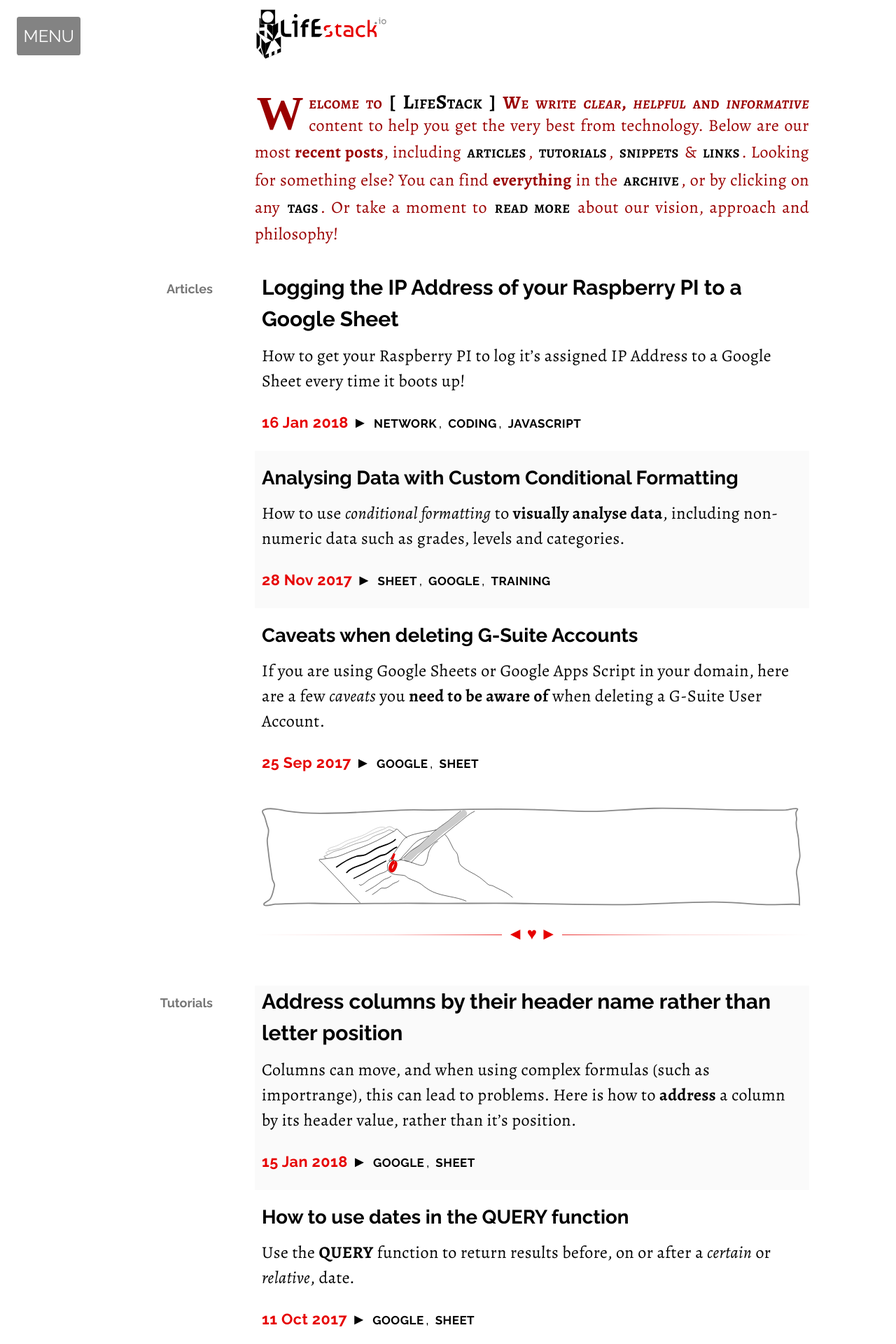
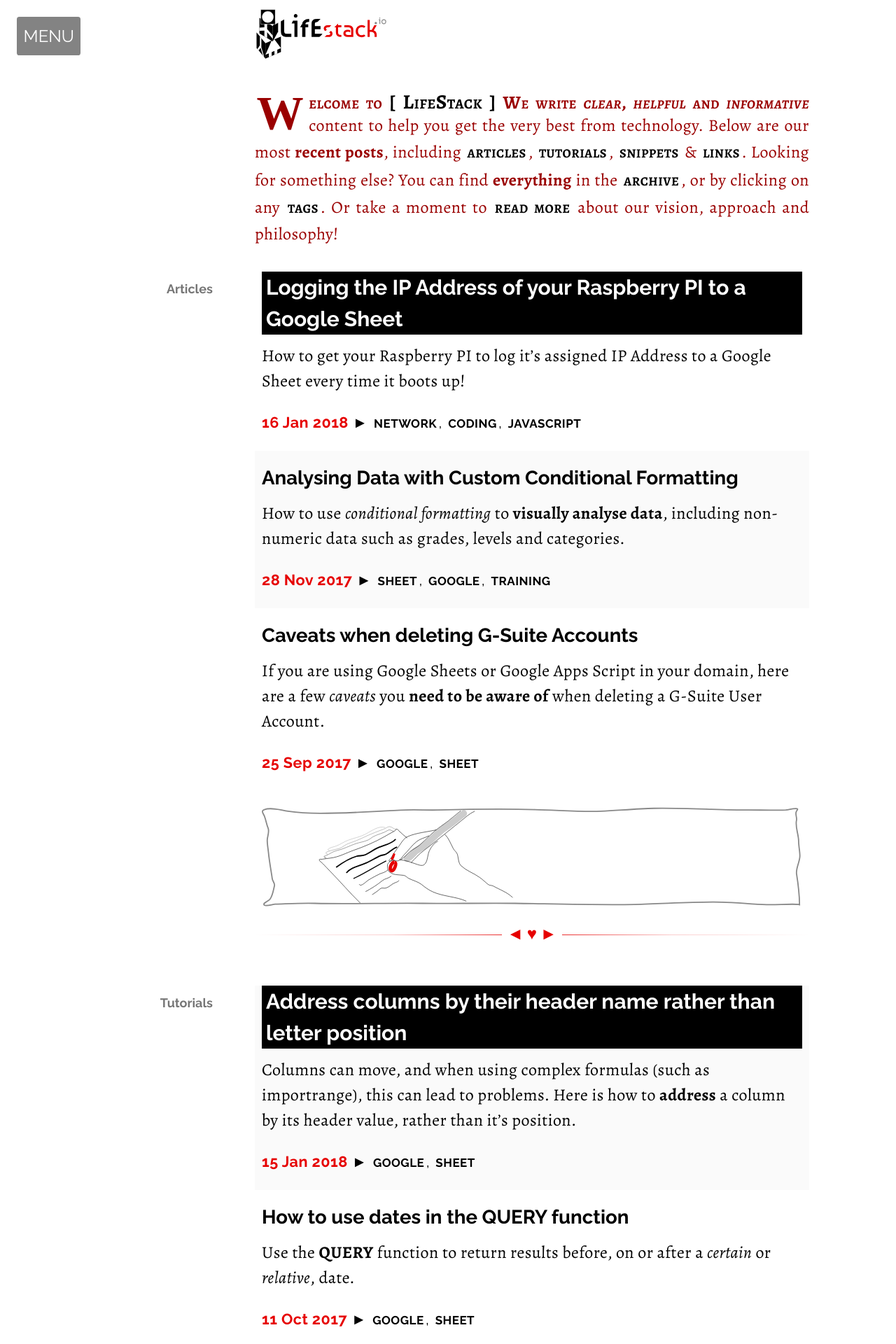
Before and after one commit to LifeStack-IO/lifestack-io.github.io, a Jekyll site: the page built from _indexes/home.md, in a window 1280 px wide. Shown: the top 1920 px of the page at 70% size. Built offline with Jekyll 4.4.1, drawn with Linux system fonts in a browser that asks for light colours; some web fonts are replaced.

Commit message:
Splash Article Links

```diff
--- a/_indexes/home.md
+++ b/_indexes/home.md
@@ -20,6 +20,7 @@ Welcome to __LifeStack__{:.brand} We write _clear_, _helpful_ and _informative_
 
 {% if forloop.first %}
 ## [ {{ post.title }} ]({{ post.url }})
+{:.splash}
 {% else %}
 ### [ {{ post.title }} ]({{ post.url }})
 {% endif %}
--- a/_sass/_fonts.scss
+++ b/_sass/_fonts.scss
@@ -20,6 +20,7 @@ h1, h2, h3, h4, h5, h6 {
   font-family: $font-heading;
   font-weight: $font-weight-heading;
   margin: 0.6em 0 0.2em 0;
+	&.splash {color: $colour-background; background-color: $colour-emphasis; padding-left: 0.2em; padding-right: 0.2em;}
 }
 
 p {letter-spacing: 0.02rem;}
@@ -86,6 +87,7 @@ h3 {font-size: 115%};
 h2 {font-size: 125%};
 h1 {font-size: 140%};
 h1 a, h2 a, h3 a, h4 a, h5 a, h6 a, .title a {&:hover {color: $colour-highlight; strong {color: $colour-highlight-dark;}}};
+h1.splash a, h2.splash a, h3.splash a, h4.splash a, h5.splash a, h6.splash a {&:hover {color: lighten($colour-highlight, 30%);}};
 h1, h2, h3, h4, h5, h6 {&:target {text-decoration: underline;}}
 
 @media all and (unquote($one-column)) {
```
